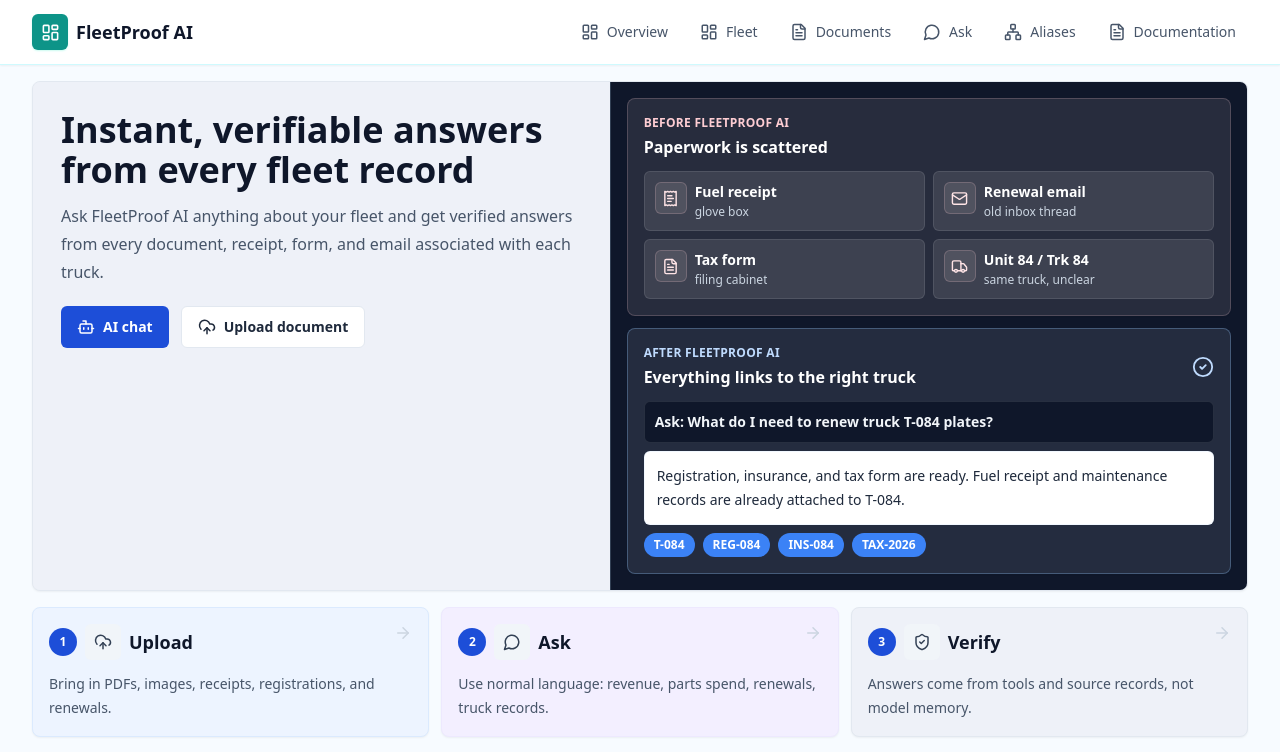
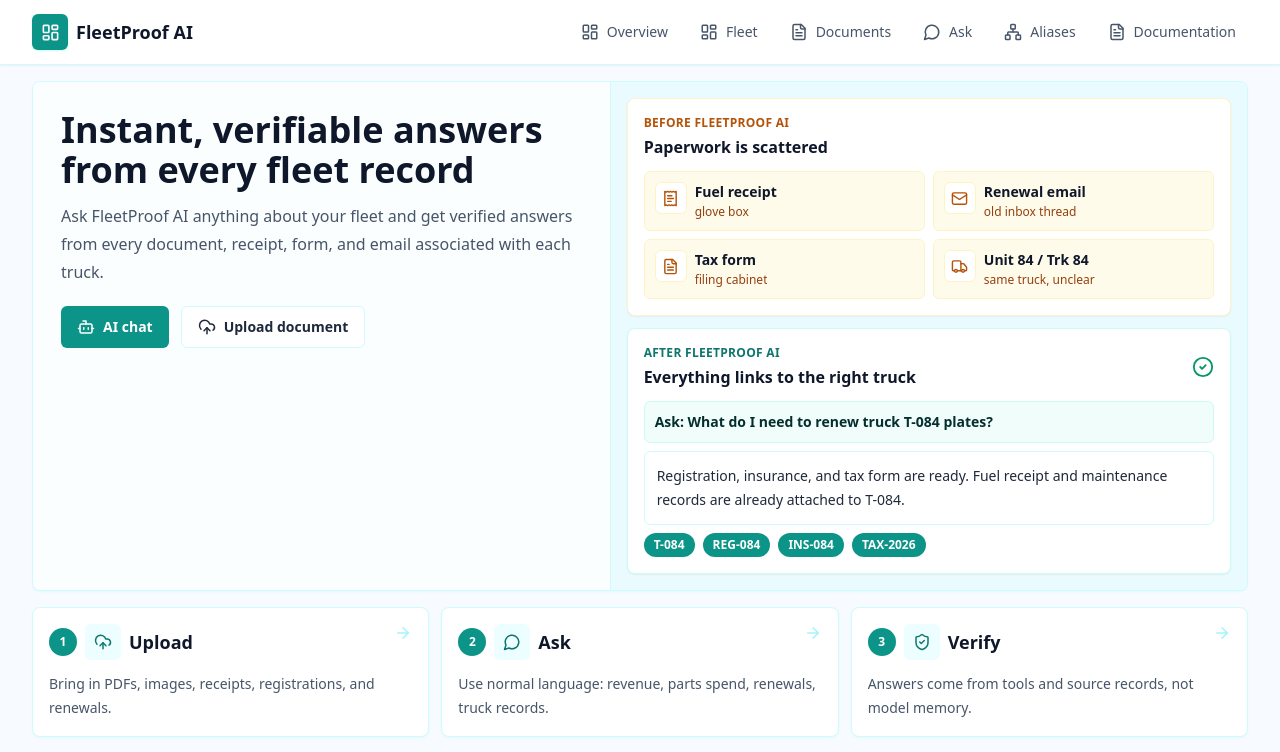
Before and after one commit to buildathon2026/FleetManagementSystem, a React (Vite) app in the folder frontend/: page / in a window 1280 px wide. Shown: the top 752 px of the page. Built offline with nearby package versions, Linux system fonts and the light colour scheme; no server answers.

Commit message:
Refresh overview page colors

```diff
--- a/frontend/src/components/Overview.tsx
+++ b/frontend/src/components/Overview.tsx
@@ -48,9 +48,9 @@ const pipeline = ['Ingest', 'Classify', 'Extract fields', 'Resolve aliases', 'An
 export default function Overview() {
   return (
     <div className="space-y-4">
-      <section className="overflow-hidden rounded-lg border border-slate-200 bg-[#eef1f8] shadow-sm">
+      <section className="overflow-hidden rounded-lg border border-cyan-100 bg-white shadow-sm shadow-cyan-100/60">
         <div className="grid lg:grid-cols-[0.95fr_1.05fr]">
-          <div className="bg-[#eef1f8] p-5 sm:p-6 lg:p-7">
+          <div className="bg-[#fbfeff] p-5 sm:p-6 lg:p-7">
             <h1 className="max-w-3xl text-3xl font-semibold leading-tight text-slate-950 sm:text-4xl">
               Instant, verifiable answers from every fleet record
             </h1>
@@ -62,14 +62,14 @@ export default function Overview() {
             <div className="mt-5 flex flex-wrap gap-3">
               <Link
                 to="/chat?q=Compare%20truck%20T-084%20and%20T-091%20revenue"
-                className="inline-flex items-center gap-2 rounded-md bg-blue-700 px-4 py-2.5 text-sm font-semibold text-white hover:bg-blue-800"
+                className="inline-flex items-center gap-2 rounded-md bg-teal-600 px-4 py-2.5 text-sm font-semibold text-white hover:bg-teal-700"
               >
                 <Bot size={18} />
                 AI chat
               </Link>
               <Link
                 to="/documents"
-                className="inline-flex items-center gap-2 rounded-md border border-slate-200 bg-white px-4 py-2.5 text-sm font-semibold text-slate-800 hover:bg-slate-50"
+                className="inline-flex items-center gap-2 rounded-md border border-cyan-100 bg-white px-4 py-2.5 text-sm font-semibold text-slate-800 hover:bg-cyan-50"
               >
                 <UploadCloud size={18} />
                 Upload document
@@ -77,13 +77,13 @@ export default function Overview() {
             </div>
           </div>
 
-          <div className="border-t border-slate-700 bg-slate-900 p-4 lg:border-l lg:border-t-0">
+          <div className="border-t border-cyan-100 bg-[#e9fbff] p-4 lg:border-l lg:border-t-0">
             <div className="grid gap-3">
-              <div className="rounded-lg border border-rose-200/20 bg-rose-100/10 p-4 shadow-sm">
-                <p className="text-xs font-semibold uppercase tracking-wide text-rose-200">
+              <div className="rounded-lg border border-amber-100 bg-white p-4 shadow-sm">
+                <p className="text-xs font-semibold uppercase tracking-wide text-amber-700">
                   Before FleetProof AI
                 </p>
-                <p className="mt-1 text-base font-semibold text-white">Paperwork is scattered</p>
+                <p className="mt-1 text-base font-semibold text-slate-950">Paperwork is scattered</p>
                 <div className="mt-3 grid gap-2 sm:grid-cols-2">
                   <RecordChip icon={ReceiptText} title="Fuel receipt" meta="glove box" tone="messyDark" />
                   <RecordChip icon={Mail} title="Renewal email" meta="old inbox thread" tone="messyDark" />
@@ -92,24 +92,24 @@ export default function Overview() {
                 </div>
               </div>
 
-              <div className="rounded-lg border border-blue-300/30 bg-blue-100/10 p-4 shadow-sm">
+              <div className="rounded-lg border border-teal-100 bg-white p-4 shadow-sm">
                 <div className="flex items-center justify-between gap-3">
                   <div>
-                    <p className="text-xs font-semibold uppercase tracking-wide text-blue-200">
+                    <p className="text-xs font-semibold uppercase tracking-wide text-teal-700">
                       After FleetProof AI
                     </p>
-                    <p className="mt-1 text-base font-semibold text-white">
+                    <p className="mt-1 text-base font-semibold text-slate-950">
                       Everything links to the right truck
                     </p>
                   </div>
-                  <CheckCircle2 className="shrink-0 text-blue-200" size={22} />
+                  <CheckCircle2 className="shrink-0 text-emerald-600" size={22} />
                 </div>
 
-                <p className="mt-3 rounded-md border border-white/10 bg-slate-950 p-2.5 text-sm font-semibold text-slate-100">
+                <p className="mt-3 rounded-md border border-teal-100 bg-teal-50 p-2.5 text-sm font-semibold text-teal-950">
                   Ask: What do I need to renew truck T-084 plates?
                 </p>
 
-                <div className="mt-2 rounded-md border border-blue-200/20 bg-white p-3 text-sm leading-6 text-slate-800">
+                <div className="mt-2 rounded-md border border-cyan-100 bg-white p-3 text-sm leading-6 text-slate-800">
                   Registration, insurance, and tax form are ready. Fuel receipt and maintenance
                   records are already attached to T-084.
                 </div>
@@ -118,7 +118,7 @@ export default function Overview() {
                   {['T-084', 'REG-084', 'INS-084', 'TAX-2026'].map((source) => (
                     <span
                       key={source}
-                      className="rounded-full bg-blue-500 px-2.5 py-1 text-xs font-semibold text-white"
+                      className="rounded-full bg-teal-600 px-2.5 py-1 text-xs font-semibold text-white"
                     >
                       {source}
                     </span>
@@ -136,24 +136,20 @@ export default function Overview() {
             key={title}
             to={to}
             className={
-              index === 0
-                ? 'group rounded-lg border border-blue-100 bg-[#edf4ff] p-4 shadow-sm hover:border-blue-200 hover:shadow-md'
-                : index === 1
-                  ? 'group rounded-lg border border-violet-100 bg-[#f3efff] p-4 shadow-sm hover:border-violet-200 hover:shadow-md'
-                  : 'group rounded-lg border border-slate-200 bg-[#eef1f8] p-4 shadow-sm hover:border-blue-200 hover:shadow-md'
+              'group rounded-lg border border-cyan-100 bg-white p-4 shadow-sm shadow-cyan-100/50 hover:border-teal-200 hover:bg-cyan-50/40 hover:shadow-md'
             }
           >
             <div className="flex items-start justify-between gap-4">
               <div className="flex items-center gap-2">
-                <span className="flex h-7 w-7 items-center justify-center rounded-full bg-blue-700 text-xs font-semibold text-white">
+                <span className="flex h-7 w-7 items-center justify-center rounded-full bg-teal-600 text-xs font-semibold text-white">
                   {index + 1}
                 </span>
-                <span className="flex h-9 w-9 items-center justify-center rounded-md bg-slate-100 text-slate-700">
+                <span className="flex h-9 w-9 items-center justify-center rounded-md bg-cyan-50 text-teal-700">
                   <Icon size={18} />
                 </span>
                 <h2 className="text-lg font-semibold text-slate-950">{title}</h2>
               </div>
-              <ArrowRight className="text-slate-300 group-hover:text-blue-700" size={18} />
+              <ArrowRight className="text-cyan-200 group-hover:text-teal-700" size={18} />
             </div>
             <p className="mt-3 text-sm leading-6 text-slate-600">{body}</p>
           </Link>
@@ -264,25 +260,25 @@ function RecordChip({
 }) {
   const toneClasses =
     tone === 'messy' || tone === 'messyDark'
-      ? 'border-rose-100 bg-rose-50 text-rose-700'
-      : 'border-blue-100 bg-blue-50 text-blue-700';
+      ? 'border-amber-100 bg-amber-50 text-amber-700'
+      : 'border-cyan-100 bg-cyan-50 text-teal-700';
   const dark = tone === 'messyDark';
 
   return (
-    <div className={dark ? 'rounded-md border border-white/10 bg-white/10 p-2.5' : 'rounded-md border border-slate-200 bg-white p-2.5'}>
+    <div className={dark ? 'rounded-md border border-amber-100 bg-amber-50 p-2.5' : 'rounded-md border border-cyan-100 bg-white p-2.5'}>
       <div className="flex items-start gap-2">
         <span
           className={
             dark
-              ? 'flex h-8 w-8 shrink-0 items-center justify-center rounded-md border border-rose-200/20 bg-rose-100/10 text-rose-100'
+              ? 'flex h-8 w-8 shrink-0 items-center justify-center rounded-md border border-amber-100 bg-white text-amber-700'
               : `flex h-8 w-8 shrink-0 items-center justify-center rounded-md border ${toneClasses}`
           }
         >
           <Icon size={17} />
         </span>
         <div className="min-w-0">
-          <p className={dark ? 'truncate text-sm font-semibold text-white' : 'truncate text-sm font-semibold text-slate-900'}>{title}</p>
-          <p className={dark ? 'mt-0.5 truncate text-xs text-slate-300' : 'mt-0.5 truncate text-xs text-slate-500'}>{meta}</p>
+          <p className={dark ? 'truncate text-sm font-semibold text-slate-950' : 'truncate text-sm font-semibold text-slate-900'}>{title}</p>
+          <p className={dark ? 'mt-0.5 truncate text-xs text-amber-800' : 'mt-0.5 truncate text-xs text-slate-500'}>{meta}</p>
         </div>
       </div>
     </div>
```
